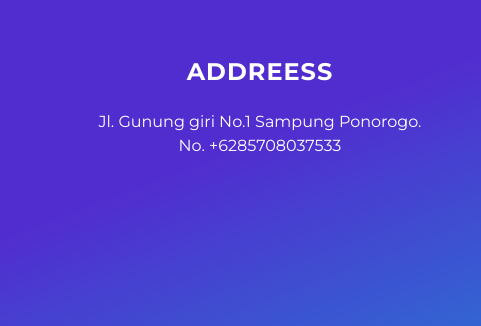
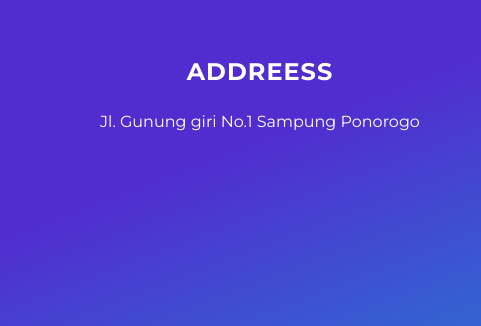
Before and after one commit to otnansirk/otnansirk.github.io, a website with bundled scripts: page index.html in a window 1280 px wide. Shown: the part 4151-4477 px from the top of the page, 0-481 px from the left. Built offline with nearby package versions, Linux system fonts and the light colour scheme.

Commit message:
Update index.html

```diff
--- a/index.html
+++ b/index.html
@@ -342,8 +342,7 @@
         <div class="col-lg-4 mb-5 mb-lg-0">
           <h4 class="text-uppercase mb-4">Addreess</h4>
           <p class="lead mb-0">
-            Jl. Gunung giri No.1 Sampung Ponorogo.
-            No. +6285708037533
+            Jl. Gunung giri No.1 Sampung Ponorogo
           </p>
         </div>
 
```
